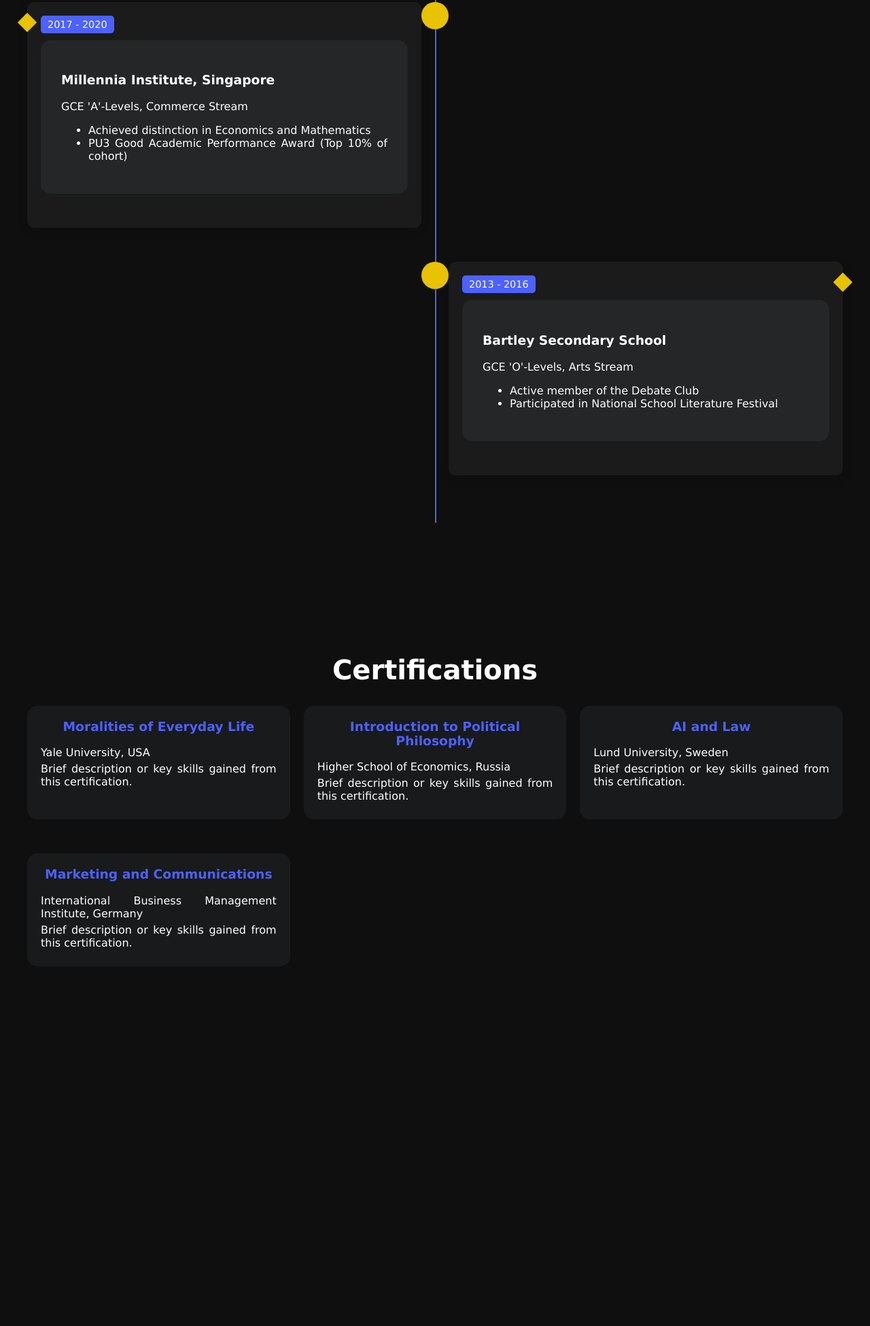
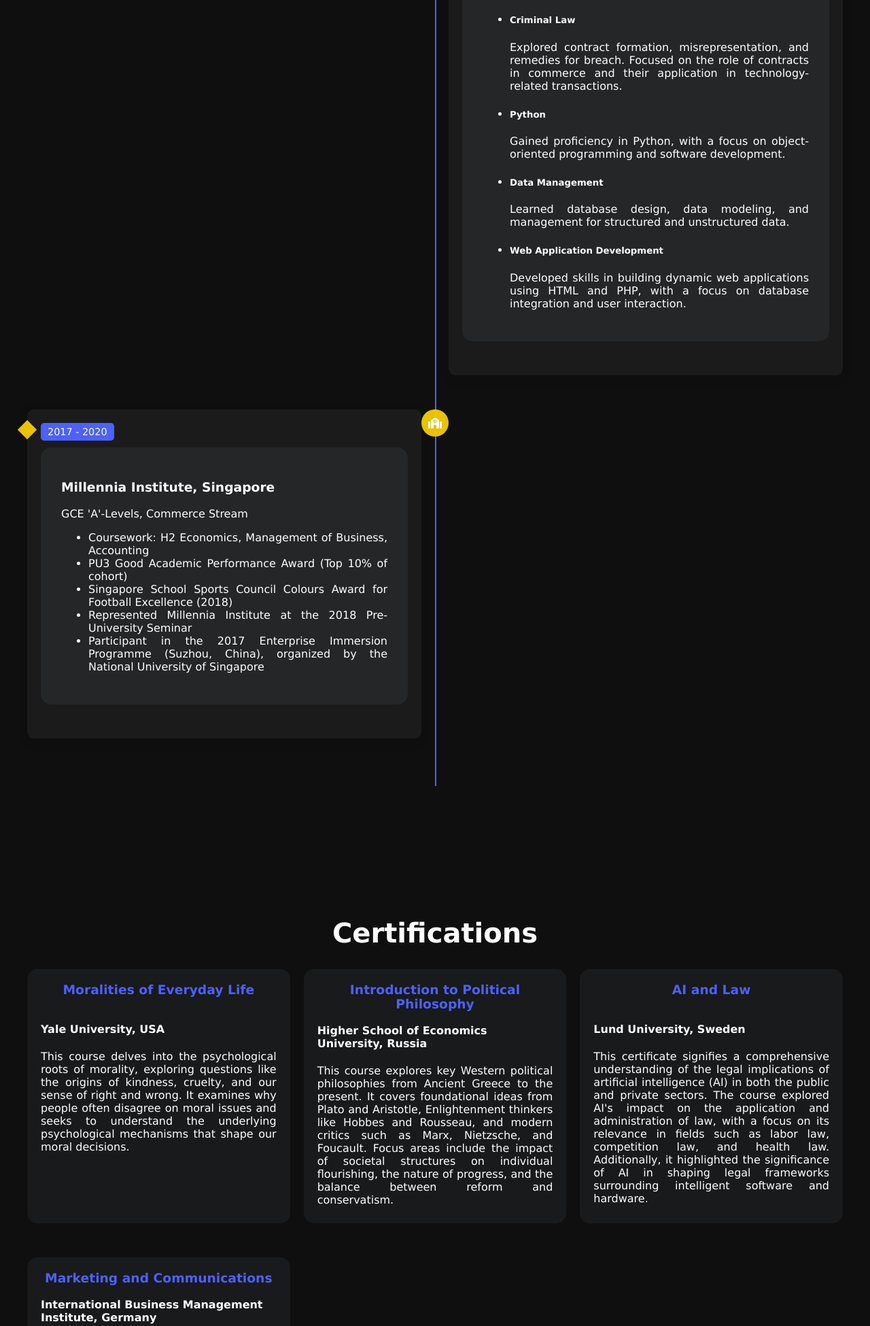
Before and after one commit to darshanravujee/portfoliowebsite, a plain HTML site: page education.html in a window 1280 px wide. Shown: the part 627-2577 px from the top of the page at 68% size. Before the commit the page ends 2158 px from the top, so only its background shows below. Drawn offline with Linux system fonts and the light colour scheme.

Commit message:
Update education.html

```diff
--- a/education.html
+++ b/education.html
@@ -5,6 +5,7 @@
     <meta name="viewport" content="width=device-width, initial-scale=1.0">
     <title>Darshan Ravujee - Education</title>
     <link rel="stylesheet" href="main.css">
+    <script src="https://cdnjs.cloudflare.com/ajax/libs/font-awesome/5.15.3/js/all.min.js"></script>
 </head>
 <body>
     <nav class="nav">
@@ -33,9 +34,33 @@
                                 <h3>Singapore Management University</h3>
                                 <p>BSc in Computing and Law (Expected Graduation: May 2027)</p>
                                 <ul>
-                                    <li>Dean's List (Academic Year 2023/2024)</li>
-                                    <li>Member of the Computing and Law Student Association</li>
+                                    <li>L.I.T. Scholarship Recipient 2023-2024</li>
+                                    <li>Represented SMU in IVP 2024 for Football</li>
                                 </ul>
+                                <h4>Notable Coursework</h4>
+                                <ul>
+                                    <li>
+                                        <h5>Contract Law</h5>
+                                        <p>Studied the core principles of criminal law under Singapore's Penal Code, focusing on case law and statutory interpretation.</p>
+                                    </li>
+                                    <li>
+                                        <h5>Criminal Law</h5>
+                                        <p>Explored contract formation, misrepresentation, and remedies for breach. Focused on the role of contracts in commerce and their application in technology-related transactions.</p>
+                                    </li>
+                                    <li>
+                                        <h5>Python</h5>
+                                        <p>Gained proficiency in Python, with a focus on object-oriented programming and software development.</p>
+                                    </li>
+                                    <li>
+                                        <h5>Data Management</h5>
+                                        <p>Learned database design, data modeling, and management for structured and unstructured data.</p>
+                                    </li>
+                                    <li>
+                                        <h5>Web Application Development</h5>
+                                        <p>Developed skills in building dynamic web applications using HTML and PHP, with a focus on database integration and user interaction.</p>
+                                    </li>
+                                </ul>
+
                             </div>
                         </div>
                     </div>
@@ -49,24 +74,11 @@
                                 <h3>Millennia Institute, Singapore</h3>
                                 <p>GCE 'A'-Levels, Commerce Stream</p>
                                 <ul>
-                                    <li>Achieved distinction in Economics and Mathematics</li>
+                                    <li>Coursework: H2 Economics, Management of Business, Accounting</li>
                                     <li>PU3 Good Academic Performance Award (Top 10% of cohort)</li>
-                                </ul>
-                            </div>
-                        </div>
-                    </div>
-                    <div class="timeline-item">
-                        <div class="timeline-icon">
-                            <i class="fas fa-book"></i>
-                        </div>
-                        <div class="timeline-content">
-                            <span class="timeline-date">2013 - 2016</span>
-                            <div class="card">
-                                <h3>Bartley Secondary School</h3>
-                                <p>GCE 'O'-Levels, Arts Stream</p>
-                                <ul>
-                                    <li>Active member of the Debate Club</li>
-                                    <li>Participated in National School Literature Festival</li>
+                                    <li>Singapore School Sports Council Colours Award for Football Excellence (2018)</li>
+                                    <li>Represented Millennia Institute at the 2018 Pre-University Seminar</li>
+                                    <li>Participant in the 2017 Enterprise Immersion Programme (Suzhou, China), organized by the National University of Singapore</li>
                                 </ul>
                             </div>
                         </div>
@@ -79,42 +91,50 @@
             <div class="certifications-grid">
                 <div class="card certification-item">
                     <h3>Moralities of Everyday Life</h3>
-                    <p>Yale University, USA</p>
-                    <p>Brief description or key skills gained from this certification.</p>
+                    <br>
+                    <h4>Yale University, USA</h4>
+                    <p>This course delves into the psychological roots of morality, exploring questions like the origins
+                        of kindness, cruelty, and our sense of right and wrong. It examines why people often disagree on
+                        moral issues and seeks to understand the underlying psychological mechanisms that shape our moral decisions.</p>
                 </div>
                 <div class="card certification-item">
                     <h3>Introduction to Political Philosophy</h3>
-                    <p>Higher School of Economics, Russia</p>
-                    <p>Brief description or key skills gained from this certification.</p>
+                    <h4>Higher School of Economics University, Russia</h4>
+                    <p>This course explores key Western political philosophies from Ancient Greece to the present.
+                        It covers foundational ideas from Plato and Aristotle, Enlightenment thinkers like Hobbes and
+                        Rousseau, and modern critics such as Marx, Nietzsche, and Foucault. Focus areas include the
+                        impact of societal structures on individual flourishing, the nature of progress, and the
+                        balance between reform and conservatism.</p>
                 </div>
                 <div class="card certification-item">
                     <h3>AI and Law</h3>
-                    <p>Lund University, Sweden</p>
-                    <p>Brief description or key skills gained from this certification.</p>
+                    <br>
+                    <h4>Lund University, Sweden</h4>
+                    <p>This certificate signifies a comprehensive understanding of the legal implications of
+                        artificial intelligence (AI) in both the public and private sectors. The course explored
+                        AI's impact on the application and administration of law, with a focus on its relevance
+                        in fields such as labor law, competition law, and health law. Additionally, it highlighted
+                        the significance of AI in shaping legal frameworks surrounding intelligent software and hardware.</p>
                 </div>
                 <div class="card certification-item">
                     <h3>Marketing and Communications</h3>
-                    <p>International Business Management Institute, Germany</p>
-                    <p>Brief description or key skills gained from this certification.</p>
+                    <h4>International Business Management Institute, Germany</h4>
+                    <p>This course introduces essential skills and tools for marketing management, including capturing market insights,
+                        customer relationship management, and evaluating marketing campaigns. Introduced on how to create, deliver,
+                        and communicate product value, while using tools like the BCG and Ansoff Matrices. A case study of Mercedes-Benz
+                        reinforces key concepts for building effective marketing strategies.</p>
                 </div>
                 <!-- Add more certification items as needed -->
             </div>
         </section>
     </main>
 
-    <div class="stars"></div>
-
-    <script>
-        // Create stars
-        const starsContainer = document.querySelector('.stars');
-        for (let i = 0; i < 100; i++) {
-            const star = document.createElement('div');
-            star.classList.add('star');
-            star.style.left = `${Math.random() * 100}%`;
-            star.style.top = `${Math.random() * 100}%`;
-            star.style.animationDelay = `${Math.random() * 5}s`;
-            starsContainer.appendChild(star);
-        }
-    </script>
+    <footer>
+        <div class="social-links">
+            <a href="#" aria-label="LinkedIn profile"><i class="fab fa-linkedin"></i></a>
+            <a href="#" aria-label="GitHub profile"><i class="fab fa-github"></i></a>
+            <a href="#" aria-label="Twitter profile"><i class="fab fa-twitter"></i></a>
+        </div>
+    </footer>
 </body>
 </html>
```
